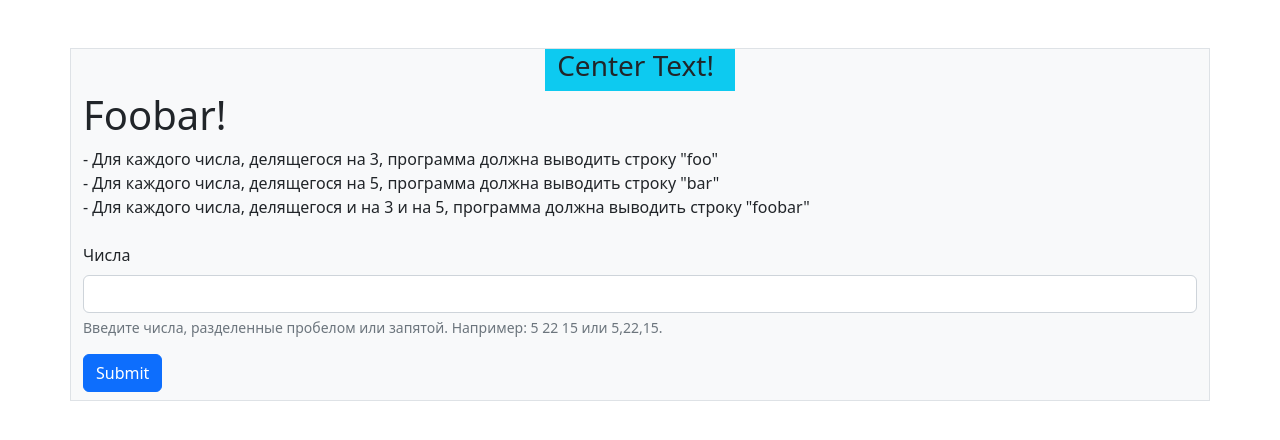
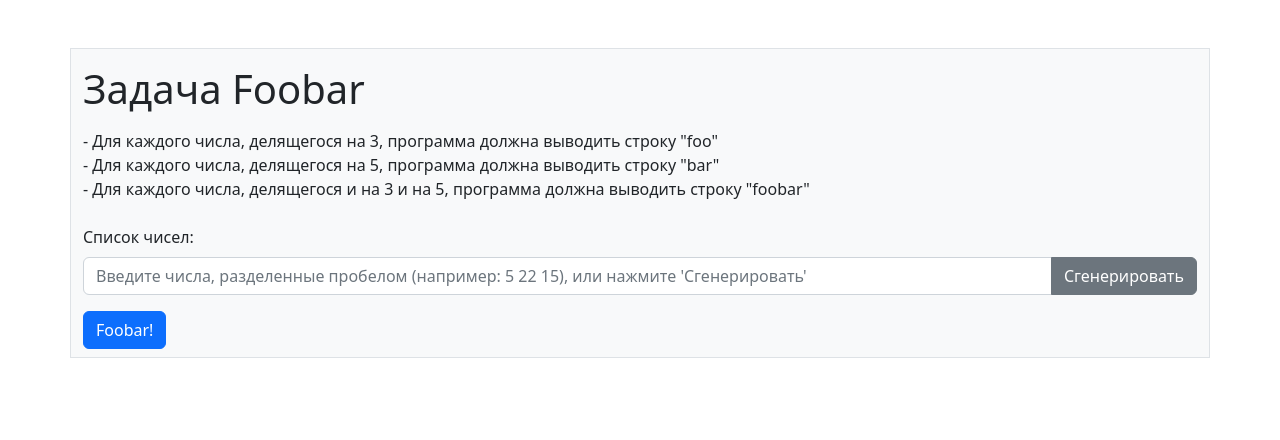
Before and after one commit to albaranovsky/foobar, a Flask app: page / in a window 1280 px wide. Shown: the top 440 px of the page. Run offline with Flask 3, Linux system fonts and the light colour scheme; some libraries are stand-ins or nearby versions.

Commit message:
Some reformat

```diff
--- a/templates/index.html
+++ b/templates/index.html
@@ -3,30 +3,47 @@
 <head>
     <meta charset="utf-8">
     <meta name="viewport" content="width=device-width, initial-scale=1">
-    <title>Bootstrap demo</title>
-    <link href="{{ url_for('static', filename='css/bootstrap.min.css')}}" rel="stylesheet">
+    <title>Foobar demo</title>
+    <link href="{{ url_for('static', filename='css/bootstrap.min.css')}}"
+          rel="stylesheet">
 </head>
 <body>
 <div class="container bg-light border my-5">
-        <div class="row">
-            <div class="col-md-2 mx-auto bg-info">
-              <h3>Center Text!</h3>
+    <h1 class="my-3">Задача Foobar</h1>
+    <p>
+        - Для каждого числа, делящегося на 3, программа должна выводить строку
+        "foo"<br>
+        - Для каждого числа, делящегося на 5, программа должна выводить строку
+        "bar"<br>
+        - Для каждого числа, делящегося и на 3 и на 5, программа должна выводить
+        строку "foobar"
+    </p>
+    <form class="py-2" method="post">
+        <label for="input-nums" class="form-label">Список чисел:</label>
+        <div class="input-group mb-3">
+            <input type="text" class="form-control"
+                   placeholder="Введите числа, разделенные пробелом (например: 5 22 15), или нажмите 'Сгенерировать'"
+                   id="input-nums" name="input-nums"
+                   {% if input_nums %}
+                   value="{{ input_nums }}"
+                   {% endif %}>
+            <button class="btn btn-secondary" type="submit"
+                    id="button-generate" name="button-generate">Сгенерировать
+            </button>
         </div>
-        </div>
-        <h1>Foobar!</h1>
-        <p>
-            - Для каждого числа, делящегося на 3, программа должна выводить строку "foo"<br>
-            - Для каждого числа, делящегося на 5, программа должна выводить строку "bar"<br>
-            - Для каждого числа, делящегося и на 3 и на 5, программа должна выводить строку "foobar"
-        </p>
-        <form class="py-2">
-            <div class="mb-3">
-              <label for="inputNums" class="form-label">Числа</label>
-              <input type="text" class="form-control" id="inputNums">
-              <div id="numslHelp" class="form-text">Введите числа, разделенные пробелом или запятой. Например: 5 22 15 или 5,22,15.</div>
-            </div>
-            <button type="submit" class="btn btn-primary">Submit</button>
+        <button type="submit" class="btn btn-primary" name="button-submit">
+            Foobar!
+        </button>
     </form>
 </div>
+{% if answer %}
+<div class="container bg-dark text-light font-monospace border my-5">
+    <ul class="my-2">
+        {% for item in answer %}
+        <li>{{ item }}</li>
+        {% endfor %}
+    </ul>
+</div>
+{% endif %}
 </body>
 </html>
```
Lines whose indentation alone changed are shown as unchanged.
